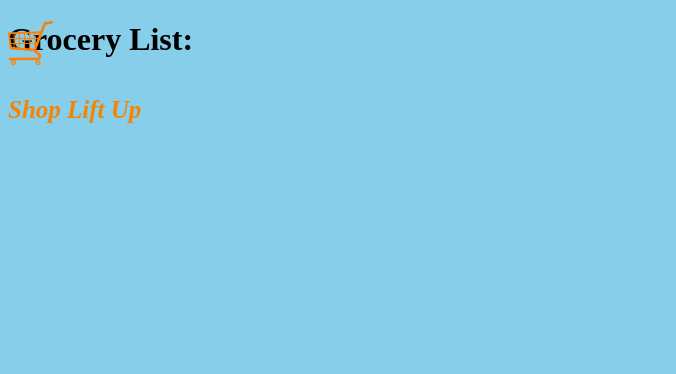
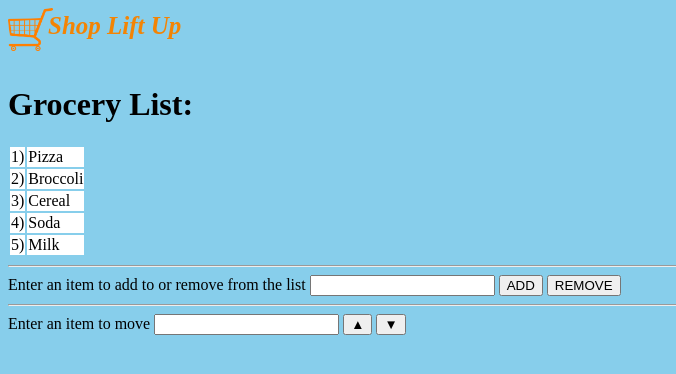
Before and after one commit to EleanorColvin/JsLevel4Project, a plain HTML site: page JSLevel4Project/index.html in a window 1280 px wide. Shown: the whole page, without its empty margins (0-676 px from the left). Drawn offline with Linux system fonts and the light colour scheme.

Commit message:
Add files via upload

```diff
--- a/JSLevel4Project/index.html
+++ b/JSLevel4Project/index.html
@@ -1,21 +1,124 @@
 <!DOCTYPE html>
 <html lang="en">
+
 <head>
     <meta charset="UTF-8">
     <meta http-equiv="X-UA-Compatible" content="IE=edge">
     <meta name="viewport" content="width=device-width, initial-scale=1.0">
     <title>GroceryList</title>
-    <link rel = "stylesheet" href = "style.css">
+    <link rel="stylesheet" href="style.css">
+    <script>
+        let length = 5;
+        function initialize() {
+            input = document.getElementById("newItem");
+            selected = document.getElementById("movingItem");
+        }
+        function addItem() {
+            length++;
+            var table = document.getElementById("myTable");
+            let newRow = myTable.insertRow(-1);
+            newRow.id = input.value;
+            let numCell = newRow.insertCell(0);
+            numCell.innerHTML = length + ")";
+            let newCell = newRow.insertCell(1);
+            newCell.innerHTML = input.value;
+
+        }
+        function removeItem() {
+            var table = document.getElementById("myTable");
+            var row = document.getElementById(input.value);
+            row.parentNode.removeChild(row);
+            length--;
+            setNums();
+
+        }
+        function setNums(){
+            var table = document.getElementById("myTable");
+            currentNum = 1;
+            for (var i = 0, row; row = table.rows[i]; i++) {
+                var cell = row.cells[0]
+                cell.innerHTML = currentNum + ") ";
+                currentNum++;
+            }
+
+        }
+        function moveUp() {
+
+        }
+        function moveDown() {
+
+        }
+    </script>
 </head>
-<body>
-<div id = "heading" >
-    <img id = logo src = "shoppingCart.png">
-    <p><em>Shop Lift Up</em></p>
 
-</div>
+<body onclick="initialize();">
+    <div id="heading">
+        <img id=logo src="shoppingCart.png">
+        <p id=hText><em>Shop Lift Up</em></p>
+    </div>
     <h1>Grocery List: </h1>
-    <div id = "gList">
+    <table id="myTable">
+        <tr id="Pizza">
+            <td>
+                <span class="num">1) </span>
+            </td>
+            <td>
+                <div id="item1"><span id="1">Pizza</span></div>
+            </td>
+        </tr>
+        <tr id="Broccoli">
+            <td>
+                <span class="num">2) </span>
+            </td>
+            <td>
+                <div id="Broccoli"><span id="2">Broccoli</span></div>
+            </td>
+        </tr>
+        <tr id="Cereal">
+            <td>
+                <span class="num">3) </span>
+            </td>
+            <td>
+                <div id="item2"><span id="3">Cereal</span></div>
+            </td>
+        </tr>
+        <tr id="Soda">
+            <td>
+                <span class="num">4) </span>
+            </td>
+            <td>
+                <div id="item3"><span id="4">Soda</span></div>
+            </td>
+        </tr>
+        <tr id="Milk">
+            <td>
+                <span class="num">5) </span>
+            </td>
+            <td>
+                <div id="item4"><span id="5">Milk</span></div>
+            </td>
+        </tr>
+    </table>
+    <hr />
+    <label>
+        Enter an item to add to or remove from the list <input type="text" id="newItem" />
+    </label>
+    <button onclick="addItem();">
+        ADD
+    </button>
+    <button onclick="removeItem();">
+        REMOVE
+    </button>
+    <hr />
+    <label>
+        Enter an item to move <input type="text" id="movingItem" />
+    </label>
+    <button onclick="moveUp();">
+        ▲
+    </button>
+    <button onclick="moveDown();">
+        ▼
+    </button>
+</body>
 
-    </div>
-</body>
 </html>
--- a/JSLevel4Project/style.css
+++ b/JSLevel4Project/style.css
@@ -5,12 +5,26 @@ body{
 {
     width: 45px;
     display: inline-block;
+    position: fixed;
 }
 #heading{
     display: inline-block;
     align-items:stretch;
-    position: fixed;
     color: rgb(243, 132, 4);
     font-weight: bold;
     font-size: 25px;
 }
+#hText{
+    margin-left: 40px;
+    margin-top: 4px;
+    position: relative;
+}
+
+tr{
+    background-color: white;
+}
+
+table{
+    border: none;
+    margin-top: 0px;
+}
```
